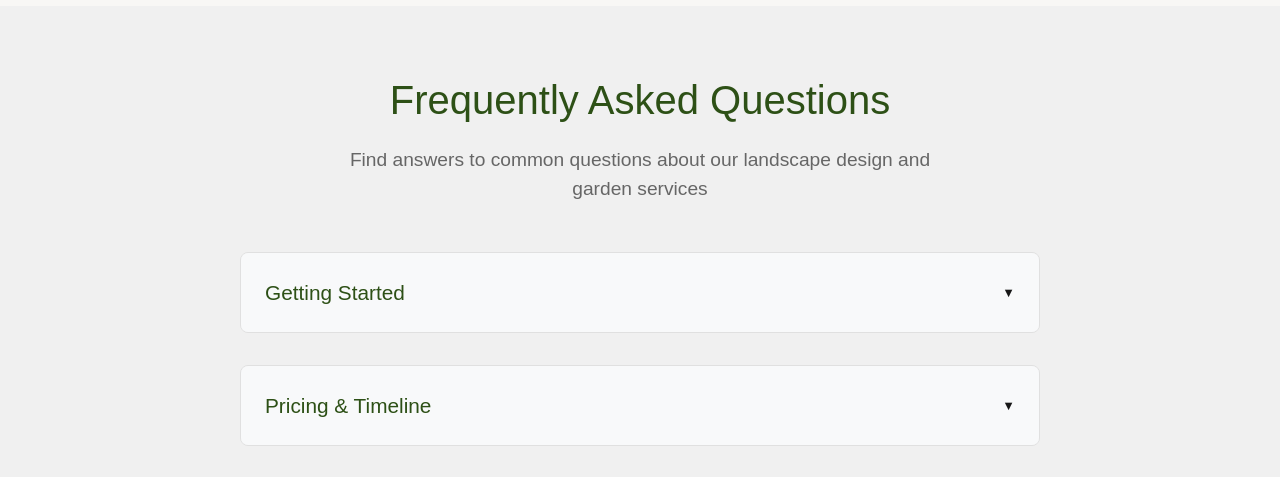
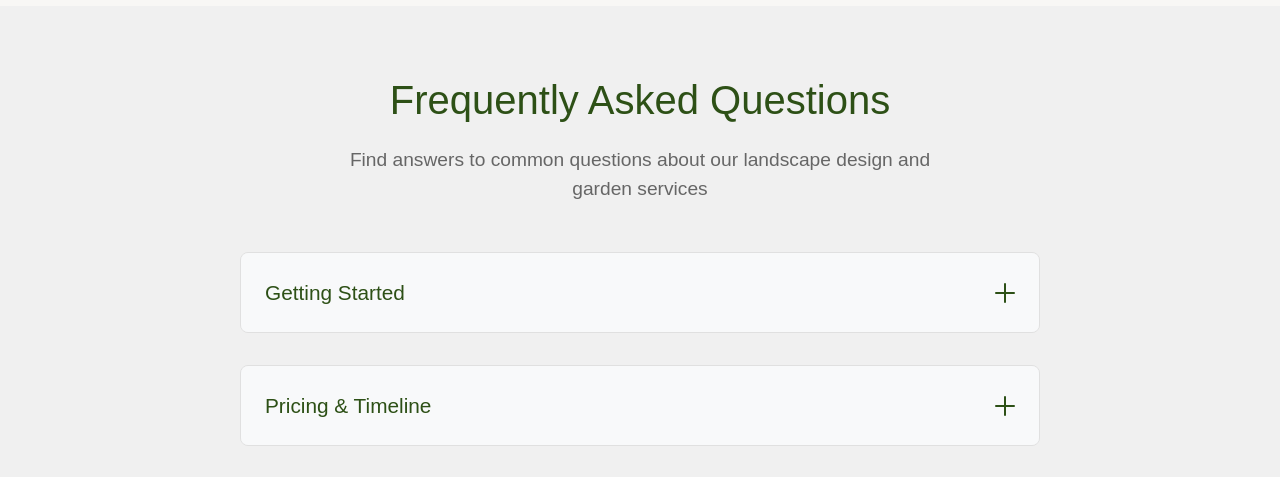
Before and after one commit to baher228/ardivia, a Next.js app: page / in a window 1280 px wide. Shown: the part 2259-2736 px from the top of the page. Built offline with nearby package versions, Linux system fonts and the light colour scheme.

Commit message:
minor changes in design

```diff
--- a/src/app/page.tsx
+++ b/src/app/page.tsx
@@ -13,7 +13,6 @@ export default function Home() {
       <ServicesSection />
       <RecentProjectsSection />
       <FaqSection />
-      <NewsSection />
     </div>
   );
 }
--- a/src/app/services/page.tsx
+++ b/src/app/services/page.tsx
@@ -115,9 +115,7 @@ const ServicesPage = () => {
           </div>
         </motion.div>
 
-        <motion.div variants={itemVariants}>
-          <FaqSection />
-        </motion.div>
+        <motion.div variants={itemVariants}></motion.div>
       </div>
     </motion.div>
   );
--- a/src/components/FaqSection.module.css
+++ b/src/components/FaqSection.module.css
@@ -1,3 +1,4 @@
+/* ----------- Layout ----------- */
 .container {
   margin: 0 auto;
   padding: 4rem 2rem;
@@ -27,11 +28,13 @@
   margin: 0 auto;
 }
 
+/* ----------- Category accordion ----------- */
 .categorySection {
   margin-bottom: 2rem;
   border: 1px solid #e0e0e0;
   border-radius: 8px;
   overflow: hidden;
+  background: #fff;
 }
 
 .categoryHeader {
@@ -43,7 +46,7 @@
   display: flex;
   justify-content: space-between;
   align-items: center;
-  transition: background-color 0.3s ease;
+  transition: background 0.3s ease;
 }
 
 .categoryHeader:hover {
@@ -56,25 +59,59 @@
   margin: 0;
 }
 
-.arrow {
-  transition: transform 0.3s ease;
-  font-size: 0.8rem;
+/* ----------- Plus / minus symbol ----------- */
+.symbol {
+  position: relative;
+  width: 1.25rem;
+  color: #2d5016;
+  height: 1.25rem;
+  flex-shrink: 0;
 }
 
-.arrow.open {
-  transform: rotate(180deg);
+.symbol::before,
+.symbol::after {
+  content: "";
+  position: absolute;
+  background: #2d5016;
+  border-radius: 1px;
+  transition: transform 0.4s ease;
 }
 
+/* Horizontal bar */
+.symbol::before {
+  width: 100%;
+  height: 2px;
+  top: 50%;
+  left: 0;
+  transform: translateY(-50%);
+}
+
+/* Vertical bar */
+.symbol::after {
+  height: 100%;
+  width: 2px;
+  left: 50%;
+  top: 0;
+  transform: translateX(-50%);
+}
+
+/* When open (minus) – hide vertical bar */
+.symbolOpen::after {
+  transform: translateX(-50%) scaleY(0);
+}
+
+/* ----------- Category content ----------- */
 .categoryContent {
   max-height: 0;
   overflow: hidden;
-  transition: max-height 0.3s ease;
+  transition: max-height 0.4s ease;
 }
 
 .categoryContent.open {
-  max-height: 2000px;
+  max-height: 3000px;
 }
 
+/* ----------- FAQ items ----------- */
 .faqItem {
   border-bottom: 1px solid #f0f0f0;
 }
@@ -83,17 +120,18 @@
   border-bottom: none;
 }
 
+/* Question button */
 .questionButton {
   width: 100%;
   padding: 1.5rem;
-  background: white;
+  background: #fff;
   border: none;
   cursor: pointer;
   display: flex;
   justify-content: space-between;
   align-items: flex-start;
   text-align: left;
-  transition: background-color 0.3s ease;
+  transition: background 0.3s ease;
 }
 
 .questionButton:hover {
@@ -108,15 +146,19 @@
   margin-right: 1rem;
 }
 
+/* ----------- Answer panel ----------- */
 .answer {
   max-height: 0;
+  opacity: 0;
   overflow: hidden;
-  transition: max-height 0.3s ease;
+  transition: max-height 0.4s ease, opacity 0.4s ease;
   background: #f8f9fa;
 }
 
 .answer.open {
-  max-height: 500px;
+  max-height: 800px;
+  opacity: 1;
+  box-shadow: inset 0 4px 6px rgba(0, 0, 0, 0.03);
 }
 
 .answer p {
@@ -126,6 +168,7 @@
   margin: 0;
 }
 
+/* ----------- Contact section (unchanged) ----------- */
 .contactSection {
   text-align: center;
   margin-top: 4rem;
@@ -148,16 +191,17 @@
   display: inline-block;
   padding: 1rem 2rem;
   background: #2d5016;
-  color: white;
+  color: #fff;
   text-decoration: none;
   border-radius: 4px;
-  transition: background-color 0.3s ease;
+  transition: background 0.3s ease;
 }
 
 .contactButton:hover {
   background: #1e350f;
 }
 
+/* ----------- Responsive tweaks ----------- */
 @media (max-width: 768px) {
   .container {
     padding: 2rem 1rem;
@@ -174,4 +218,9 @@
   .question {
     font-size: 1rem;
   }
+
+  .symbol {
+    width: 1rem;
+    height: 1rem;
+  }
 }
--- a/src/components/FaqSection.tsx
+++ b/src/components/FaqSection.tsx
@@ -3,6 +3,7 @@
 import { useState } from "react";
 import styles from "./FaqSection.module.css";
 
+/* ---------- DATA  ---------- */
 const faqs = [
   {
     category: "Getting Started",
@@ -86,88 +87,118 @@ const faqs = [
   },
 ];
 
+/* ---------- COMPONENT  ---------- */
 const FaqSection: React.FC = () => {
+  /* Accordion state */
   const [openCategories, setOpenCategories] = useState<string[]>([]);
   const [openQuestions, setOpenQuestions] = useState<string[]>([]);
+  const [closingQuestions, setClosingQuestions] = useState<string[]>([]);
 
-  const toggleCategory = (category: string) => {
+  const DURATION = 400; // ms – must match CSS transition time
+
+  /* Category toggle */
+  const toggleCategory = (category: string) =>
     setOpenCategories((prev) =>
       prev.includes(category)
         ? prev.filter((c) => c !== category)
         : [...prev, category]
     );
+
+  /* Question toggle with delayed icon reset */
+  const toggleQuestion = (question: string) => {
+    setOpenQuestions((prev) => {
+      const isOpen = prev.includes(question);
+
+      if (isOpen) {
+        // Begin closing: keep icon minus until animation ends
+        setClosingQuestions((closing) => [...closing, question]);
+        // Remove after animation completes
+        setTimeout(() => {
+          setClosingQuestions((closing) =>
+            closing.filter((q) => q !== question)
+          );
+        }, DURATION);
+
+        return prev.filter((q) => q !== question);
+      }
+      // Opening – normal add
+      return [...prev, question];
+    });
   };
 
-  const toggleQuestion = (question: string) => {
-    setOpenQuestions((prev) =>
-      prev.includes(question)
-        ? prev.filter((q) => q !== question)
-        : [...prev, question]
-    );
-  };
-
+  /* Render */
   return (
-    <div className={styles.container}>
-      <div className={styles.header}>
+    <section className={styles.container}>
+      <header className={styles.header}>
         <h1 className={styles.title}>Frequently Asked Questions</h1>
         <p className={styles.subtitle}>
           Find answers to common questions about our landscape design and garden
           services
         </p>
-      </div>
+      </header>
 
       <div className={styles.faqContainer}>
-        {faqs.map((category, categoryIndex) => (
-          <div key={categoryIndex} className={styles.categorySection}>
+        {faqs.map(({ category, questions }) => {
+          const categoryOpen = openCategories.includes(category);
+
+          return (
+            <div key={category} className={styles.categorySection}>
               <button
                 className={styles.categoryHeader}
-              onClick={() => toggleCategory(category.category)}
+                onClick={() => toggleCategory(category)}
+                aria-expanded={categoryOpen}
               >
-              <h3 className={styles.categoryTitle}>{category.category}</h3>
+                <h3 className={styles.categoryTitle}>{category}</h3>
                 <span
-                className={`${styles.arrow} ${
-                  openCategories.includes(category.category) ? styles.open : ""
+                  className={`${styles.symbol} ${
+                    categoryOpen ? styles.symbolOpen : ""
                   }`}
-              >
-                ▼
-              </span>
+                  aria-hidden="true"
+                />
               </button>
 
               <div
                 className={`${styles.categoryContent} ${
-                openCategories.includes(category.category) ? styles.open : ""
+                  categoryOpen ? styles.open : ""
                 }`}
               >
-              {category.questions.map((faq, questionIndex) => (
-                <div key={questionIndex} className={styles.faqItem}>
+                {questions.map(({ question, answer }) => {
+                  const questionOpen = openQuestions.includes(question);
+                  const iconShouldBeMinus =
+                    questionOpen || closingQuestions.includes(question);
+
+                  return (
+                    <div key={question} className={styles.faqItem}>
                       <button
                         className={styles.questionButton}
-                    onClick={() => toggleQuestion(faq.question)}
+                        onClick={() => toggleQuestion(question)}
+                        aria-expanded={questionOpen}
                       >
-                    <h4 className={styles.question}>{faq.question}</h4>
+                        <h4 className={styles.question}>{question}</h4>
                         <span
-                      className={`${styles.arrow} ${
-                        openQuestions.includes(faq.question) ? styles.open : ""
+                          className={`${styles.symbol} ${
+                            iconShouldBeMinus ? styles.symbolOpen : ""
                           }`}
-                    >
-                      ▼
-                    </span>
+                          aria-hidden="true"
+                        />
                       </button>
 
                       <div
                         className={`${styles.answer} ${
-                      openQuestions.includes(faq.question) ? styles.open : ""
+                          questionOpen ? styles.open : ""
                         }`}
                       >
-                    <p>{faq.answer}</p>
+                        <p>{answer}</p>
                       </div>
                     </div>
-              ))}
+                  );
+                })}
               </div>
             </div>
-        ))}
+          );
+        })}
       </div>
-    </div>
+    </section>
   );
 };
 
--- a/src/components/Header.module.css
+++ b/src/components/Header.module.css
@@ -54,7 +54,7 @@
   transition: color var(--transition-medium);
 }
 .topLink:hover {
-  color: var(--soft-gold);
+  color: #326750;
 }
 
 .iconCircle {
@@ -116,6 +116,7 @@
   position: relative;
   color: var(--primary-green);
   font-weight: 500;
+  font-size: 1.5rem;
   text-decoration: none;
   padding: 0.5rem 0;
   transition: color var(--transition-medium);
@@ -147,7 +148,7 @@
 }
 
 .ctaButton {
-  background: var(--gold);
+  background: #004225;
   color: #fff;
   padding: 0.8rem 1.8rem;
   font-weight: 700;
@@ -158,7 +159,7 @@
   transition: all var(--transition-medium);
 }
 .ctaButton:hover {
-  background: var(--soft-gold);
+  background: #326750;
   transform: translateY(-3px);
   box-shadow: 0 6px 20px rgba(212, 175, 55, 0.4);
 }
--- a/src/components/HeroSection.tsx
+++ b/src/components/HeroSection.tsx
@@ -33,18 +33,21 @@ const HeroSection: React.FC = () => {
             {/* note the custom paddingTop = nav height */}
             <div style={{ ...overlayStyles, paddingTop: NAV_HEIGHT }}>
               <div style={twoColumnStyles}>
-                {/* logo column */}
+                {/* logo column
                 <div style={leftColumnStyles}>
                   <h1 style={logoStyles}>viterra</h1>
                 </div>
 
                 {/* divider */}
+                {/*
                 <div style={lineStyles} />
 
                 {/* headline column */}
+                {/*
                 <div style={rightColumnStyles}>
                   <h1 style={titleStyles}>{slide.title}</h1>
                 </div>
+                */}
               </div>
             </div>
           </div>
--- a/src/components/RecentProjectsSection.tsx
+++ b/src/components/RecentProjectsSection.tsx
@@ -13,14 +13,14 @@ const RecentProjectsSection: React.FC = () => {
   const projectItems: ProjectItem[] = [
     {
       imageSrc:
-        "https://fabrikuk.com/wp-content/uploads/2023/05/Goodmans-7-10x7.jpg",
+        "https://fabrikuk.com/wp-content/uploads/2025/04/Fabrik-Edenbrook-Web-Photo-by-Studio-Maple-268.jpg",
       title: "Goodman's Fields",
       subtitle: "Aldgate, London",
       link: "/portfolio/goodmans-fields",
     },
     {
       imageSrc:
-        "https://fabrikuk.com/wp-content/uploads/2024/02/Image-1-10x6.jpg",
+        "https://fabrikuk.com/wp-content/uploads/2025/04/Fabrik-Reading-Greenpark-Web-224.jpg",
       title: "Whitehill and Bordon",
       subtitle: "Bordon, Hampshire",
       link: "/portfolio/whitehill-and-bordon",
```
Also changed, not shown: src/app/about/page.tsx (+5 -5 lines), src/components/Footer.tsx (+0 -13 lines). Lines whose indentation alone changed are shown as unchanged.
